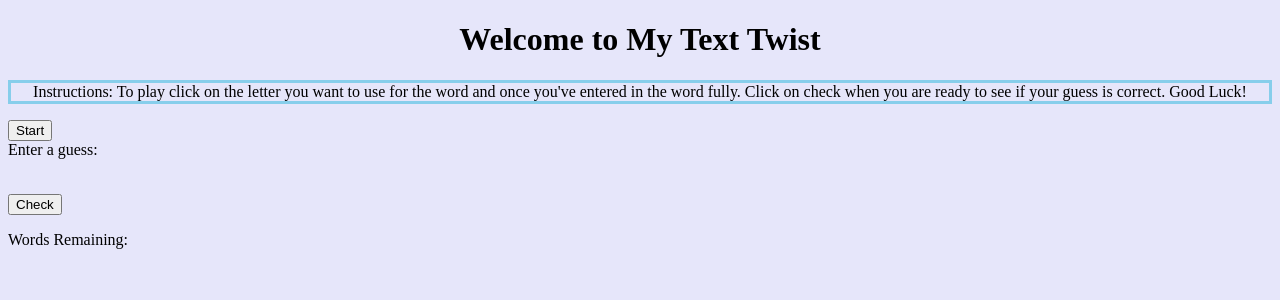
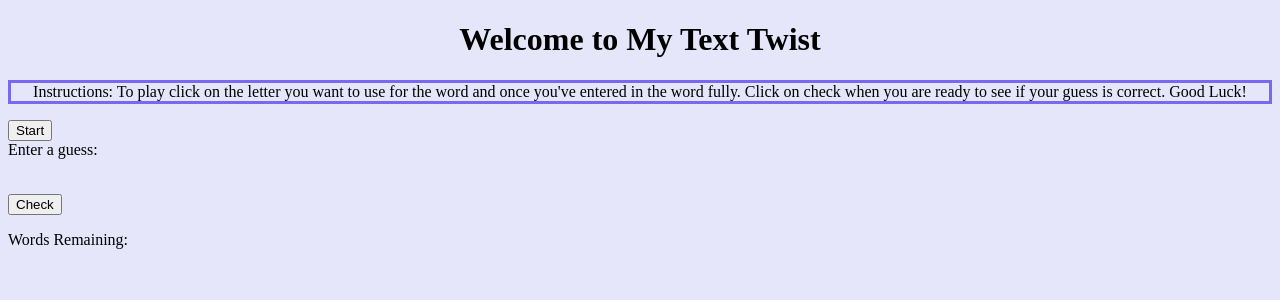
Before and after one commit to emevans2020/CISC472texttwist, a PHP site: page / in a window 1280 px wide. Shown: the top 300 px of the page. Run offline with PHP 8.4, Linux system fonts and the light colour scheme; some libraries are stand-ins or nearby versions.

Commit message:
she pretty

```diff
--- a/index.css
+++ b/index.css
@@ -6,7 +6,7 @@
 #instructions {
 	text-align: center;
 	border-style: solid;
-	border-color: #87CEEB;
+	border-color: #7B68EE;
 	position: relative;
 }
 
```
Also changed, not shown: 1 other file.
